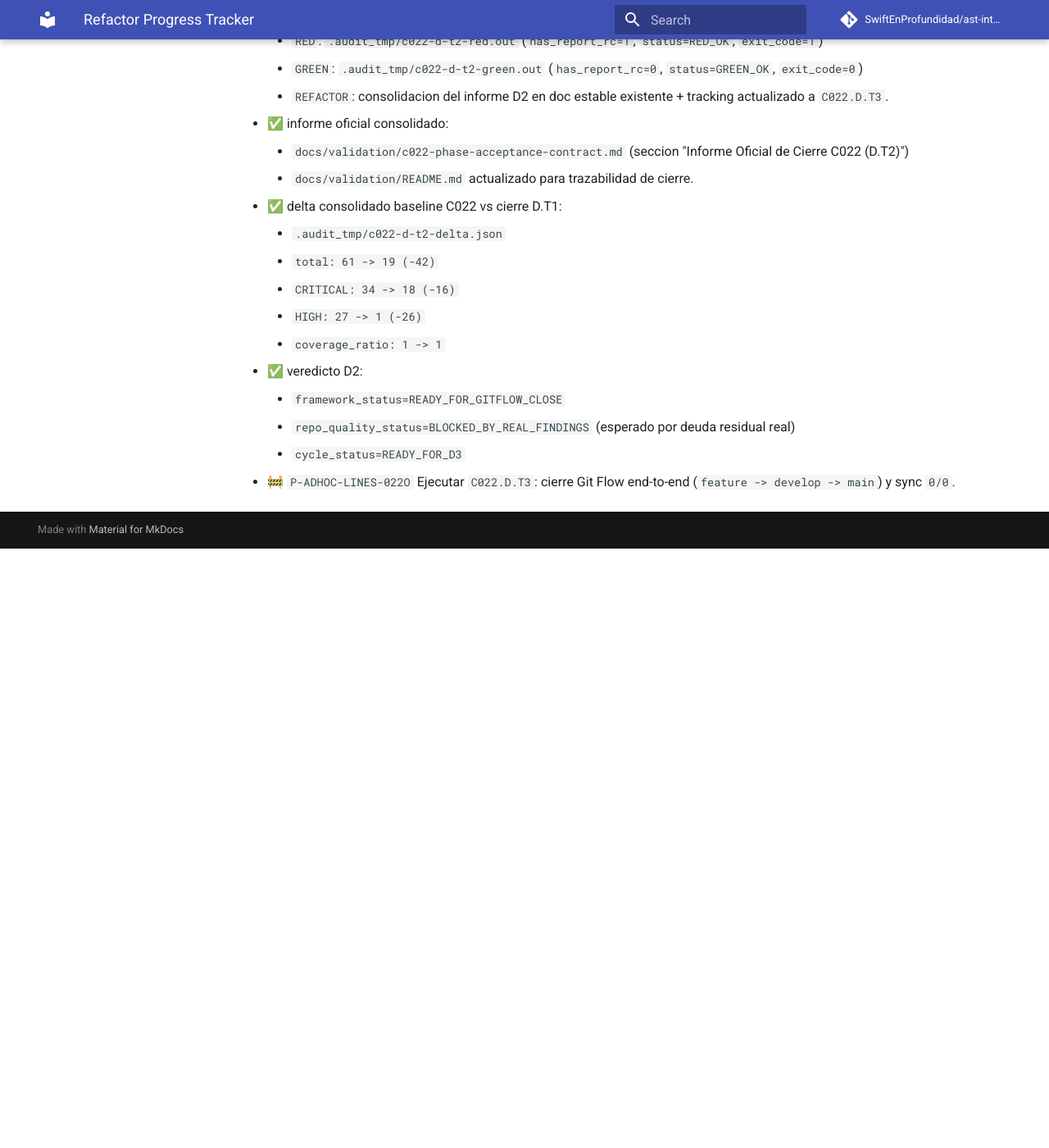
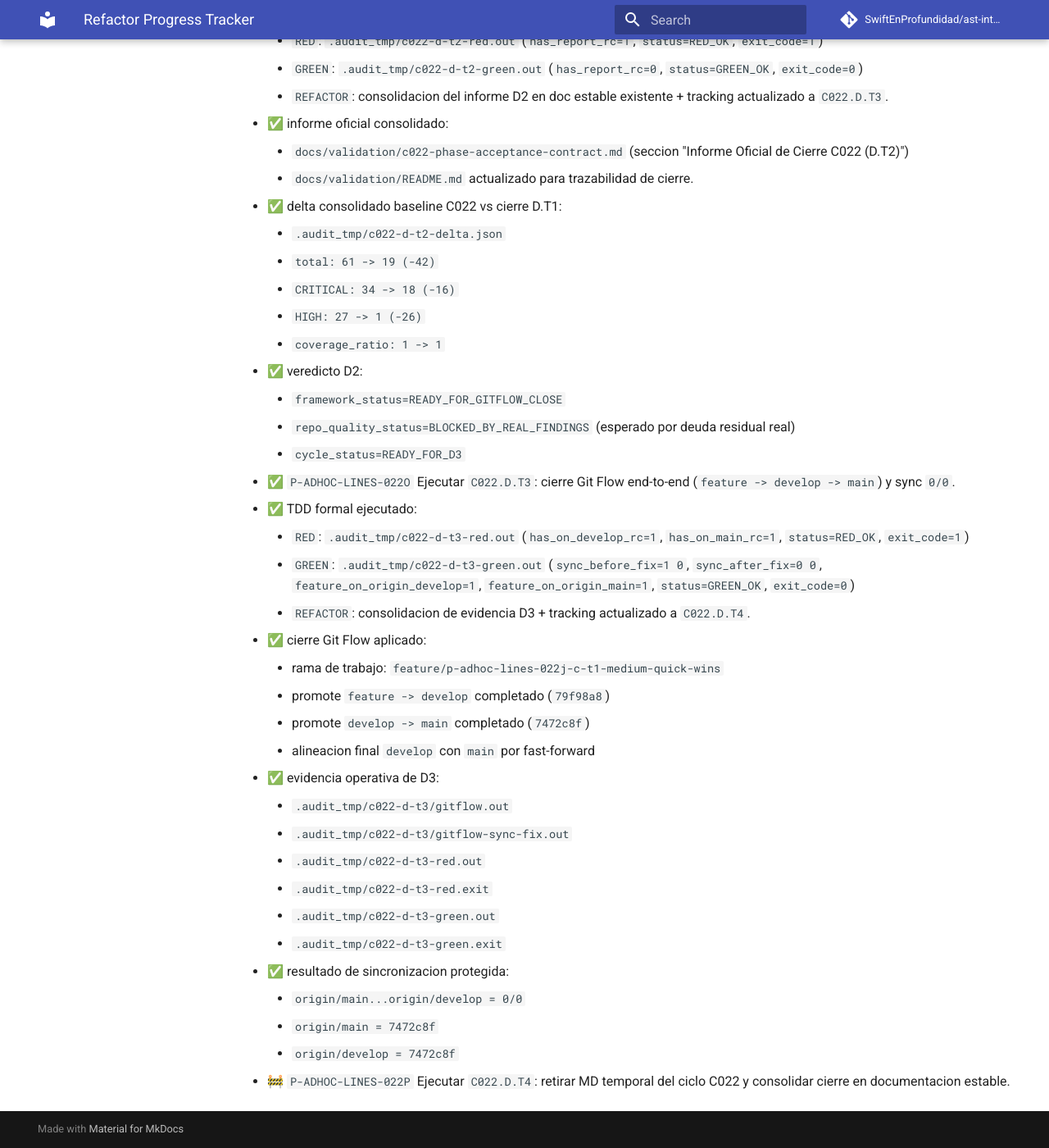
Before and after one commit to SwiftEnProfundidad/ast-intelligence-hooks, an MkDocs documentation site: the page built from docs/REFRACTOR_PROGRESS.md, in a window 1280 px wide and 1400 px high, scrolled down 34584 px. Shown: the whole window at 82% size. Built offline with MkDocs 1.6.1 and Material for MkDocs 9.7.7, drawn with Linux system fonts in a browser that asks for light colours; comment, search, counter and statistics services are not loaded; before the commit the page ends 35253 px from its top, so only the background shows below that.

Commit message:
docs(progress): close C022.D.T3 and activate C022.D.T4

```diff
--- a/docs/REFRACTOR_PROGRESS.md
+++ b/docs/REFRACTOR_PROGRESS.md
@@ -1014,4 +1014,25 @@ Plan base visible para seguimiento previo y durante la implementacion.
     - `framework_status=READY_FOR_GITFLOW_CLOSE`
     - `repo_quality_status=BLOCKED_BY_REAL_FINDINGS` (esperado por deuda residual real)
     - `cycle_status=READY_FOR_D3`
-- 🚧 `P-ADHOC-LINES-022O` Ejecutar `C022.D.T3`: cierre Git Flow end-to-end (`feature -> develop -> main`) y sync `0/0`.
+- ✅ `P-ADHOC-LINES-022O` Ejecutar `C022.D.T3`: cierre Git Flow end-to-end (`feature -> develop -> main`) y sync `0/0`.
+  - ✅ TDD formal ejecutado:
+    - `RED`: `.audit_tmp/c022-d-t3-red.out` (`has_on_develop_rc=1`, `has_on_main_rc=1`, `status=RED_OK`, `exit_code=1`)
+    - `GREEN`: `.audit_tmp/c022-d-t3-green.out` (`sync_before_fix=1 0`, `sync_after_fix=0 0`, `feature_on_origin_develop=1`, `feature_on_origin_main=1`, `status=GREEN_OK`, `exit_code=0`)
+    - `REFACTOR`: consolidacion de evidencia D3 + tracking actualizado a `C022.D.T4`.
+  - ✅ cierre Git Flow aplicado:
+    - rama de trabajo: `feature/p-adhoc-lines-022j-c-t1-medium-quick-wins`
+    - promote `feature -> develop` completado (`79f98a8`)
+    - promote `develop -> main` completado (`7472c8f`)
+    - alineacion final `develop` con `main` por fast-forward
+  - ✅ evidencia operativa de D3:
+    - `.audit_tmp/c022-d-t3/gitflow.out`
+    - `.audit_tmp/c022-d-t3/gitflow-sync-fix.out`
+    - `.audit_tmp/c022-d-t3-red.out`
+    - `.audit_tmp/c022-d-t3-red.exit`
+    - `.audit_tmp/c022-d-t3-green.out`
+    - `.audit_tmp/c022-d-t3-green.exit`
+  - ✅ resultado de sincronizacion protegida:
+    - `origin/main...origin/develop = 0/0`
+    - `origin/main = 7472c8f`
+    - `origin/develop = 7472c8f`
+- 🚧 `P-ADHOC-LINES-022P` Ejecutar `C022.D.T4`: retirar MD temporal del ciclo C022 y consolidar cierre en documentacion estable.
```
Also changed, not shown: docs/ENTERPRISE_EXECUTION_CYCLE_022.md (+13 -2 lines).
